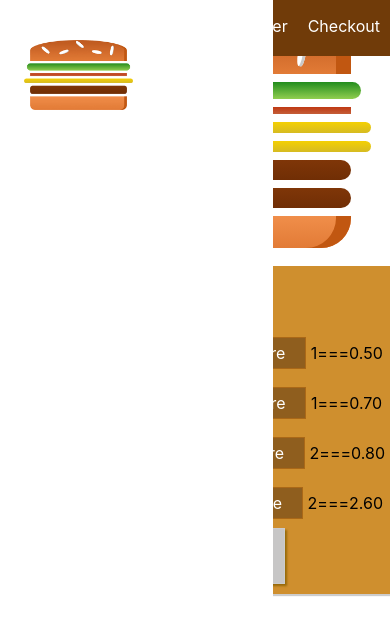
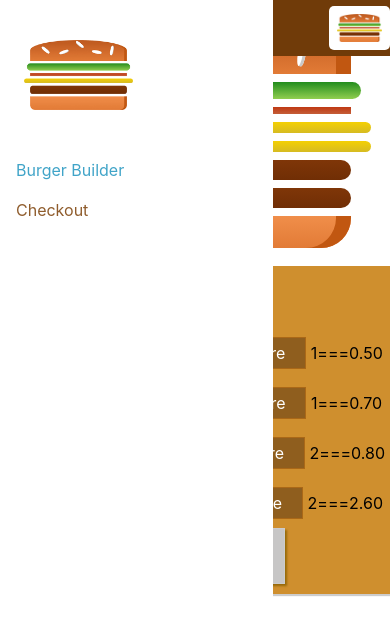
Before and after one commit to yanan5/udemy-burger-builder, a React app in the folder burder-builder/: page / in a window 390 px wide. Shown: the top 634 px of the page. Built offline with nearby package versions, Linux system fonts and the light colour scheme.

Commit message:
responsive adjustments

```diff
--- a/burder-builder/src/components/Navigation/NavigationItems/NavigationItem/NavigationItem.module.css
+++ b/burder-builder/src/components/Navigation/NavigationItems/NavigationItem/NavigationItem.module.css
@@ -1,8 +1,29 @@
+.NavigationItem {
+  margin: 10px 0;
+  box-sizing: border-box;
+  display: block;
+  width: 100%;
+}
+
+.NavigationItem a {
+  color: #8f5C2C;
+  text-decoration: none;
+  width: 100%;
+  box-sizing: border-box;
+  display: block;
+}
+
+.NavigationItem a:hover,
+.NavigationItem a.active,
+.NavigationItem a:active {
+  color: #40A4C8;
+}
+
+@media (min-width: 500px) {
   .NavigationItem {
     margin: 0;
-  box-sizing: border-box;
     display: flex;
-  height: 100;
+    height: 100%;
     width: auto;
     align-items: center;
   }
@@ -18,8 +39,10 @@
   }
 
   .NavigationItem a:hover,
+  .NavigationItem a.active,
   .NavigationItem a:active {
     background-color: #8F5C2C;
     border-bottom: 4px solid #40A4C8;
     color: #FFF;
   }
+}
--- a/burder-builder/src/components/Navigation/NavigationItems/NavigationItems.module.css
+++ b/burder-builder/src/components/Navigation/NavigationItems/NavigationItems.module.css
@@ -3,6 +3,13 @@
   padding: 0;
   list-style: none;
   display: flex;
+  flex-flow: column;
   align-items: center;
   height: 100%;
 }
+
+@media (min-width: 500px) {
+  .NavigationItems {
+    flex-flow: row;
+  }
+}
--- a/burder-builder/src/components/Navigation/SideDrawer/SideDrawer.module.css
+++ b/burder-builder/src/components/Navigation/SideDrawer/SideDrawer.module.css
@@ -28,4 +28,5 @@
 
 .Logo {
   height: 11%;
+  margin-bottom: 32px;
 }
--- a/burder-builder/src/components/Navigation/Toolbar/Toolbar.js
+++ b/burder-builder/src/components/Navigation/Toolbar/Toolbar.js
@@ -9,7 +9,7 @@ const Toolbar = props => (
     <div className={classes.Logo}>
       <Logo />
     </div>
-    <nav>
+    <nav className={classes.DesktopOnly}>
       <NavigationItems />
     </nav>
   </header>
--- a/burder-builder/src/components/Navigation/Toolbar/Toolbar.module.css
+++ b/burder-builder/src/components/Navigation/Toolbar/Toolbar.module.css
@@ -20,3 +20,9 @@
 .Logo {
   height: 80%;
 }
+
+@media (max-width: 499px) {
+  .DesktopOnly {
+    display: none;
+  }
+}
```
Lines whose indentation alone changed are shown as unchanged.
